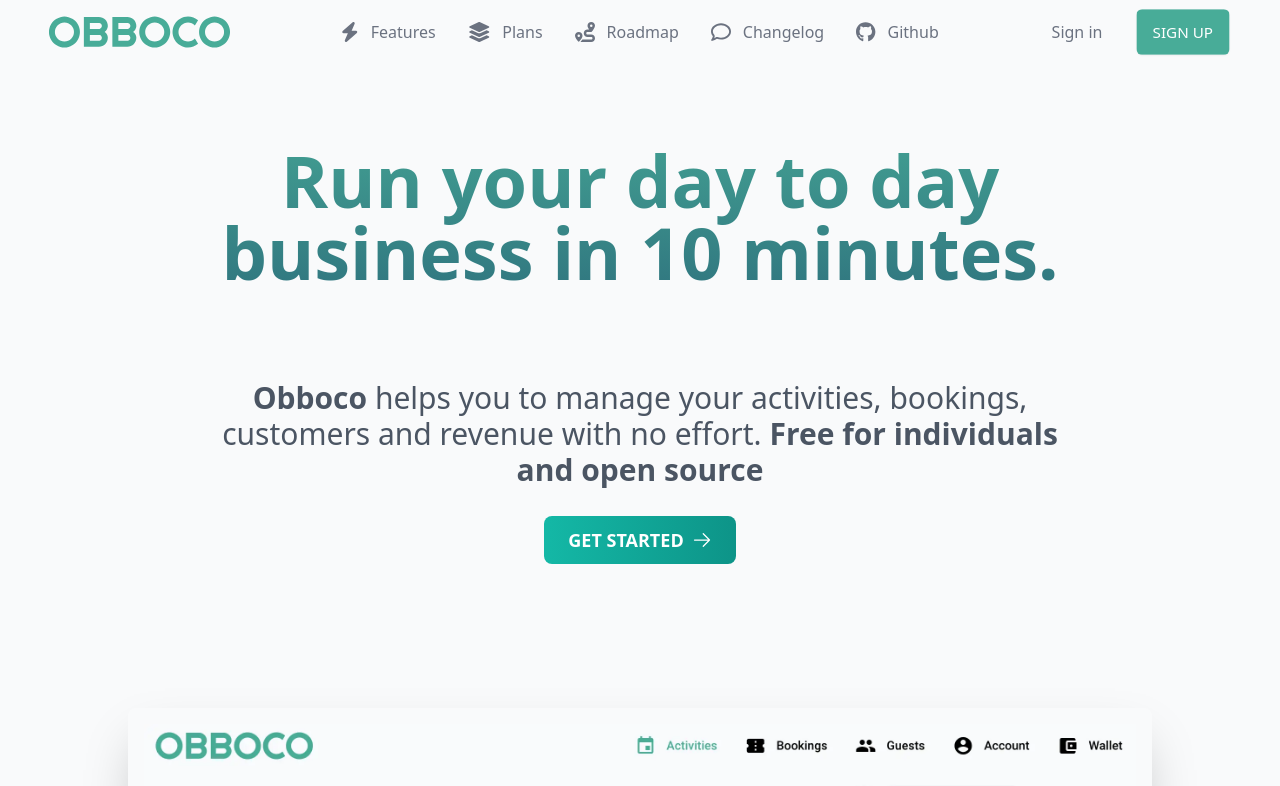
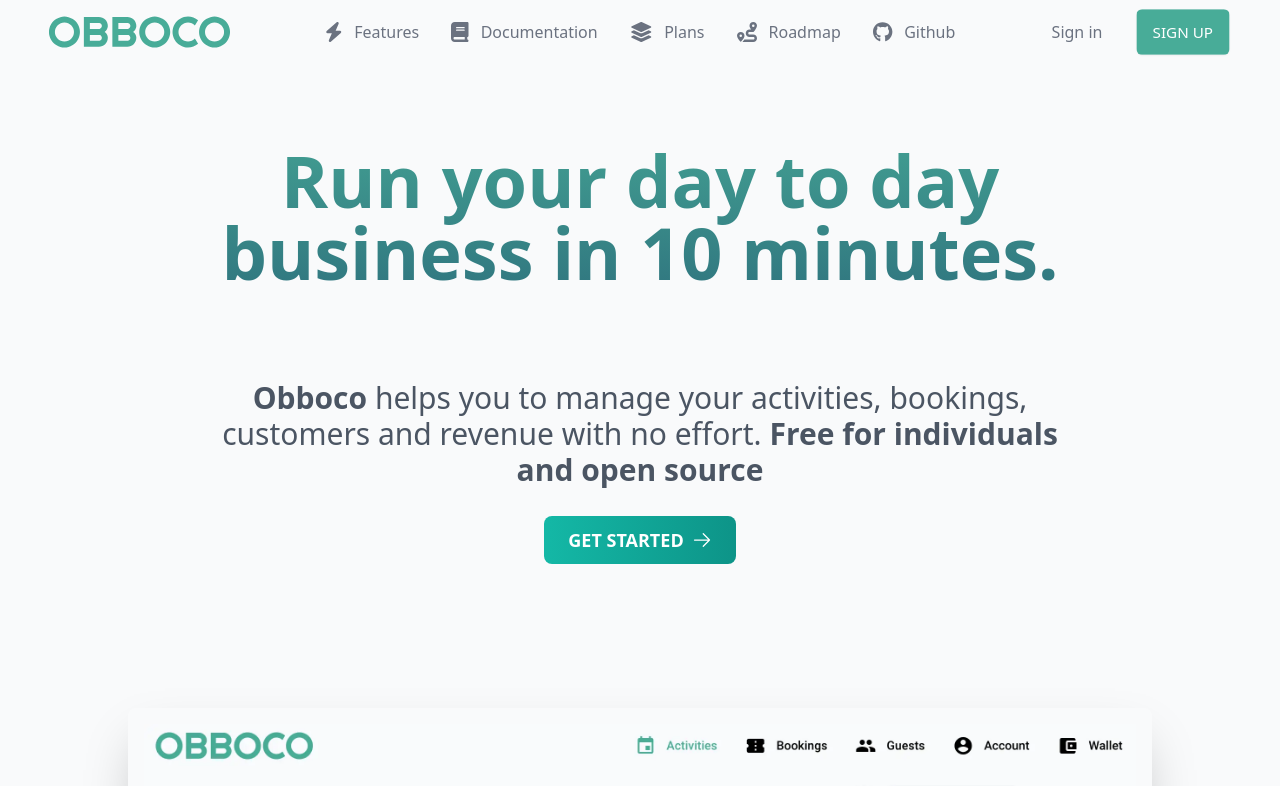
Before and after one commit to obboco/obboco-landing, a Nuxt app: page / in a window 1280 px wide. Shown: the top 786 px of the page. Built offline with nearby package versions, Linux system fonts and the light colour scheme.

Commit message:
Add documentation link into the header

```diff
--- a/components/Header.vue
+++ b/components/Header.vue
@@ -24,6 +24,15 @@
           </li>
           <li>
             <a
+              :href="documentationUrl"
+              class="text-base font-medium text-gray-500 hover:text-gray-900"
+            >
+              <font-awesome-icon icon="fa-solid fa-book" size="lg" />
+              Documentation
+            </a>
+          </li>
+          <li>
+            <a
               href="/plans"
               class="text-base font-medium text-gray-500 hover:text-gray-900"
             >
@@ -39,16 +48,6 @@
             >
               <font-awesome-icon icon="fa-solid fa-route" size="lg" />
               Roadmap
-            </a>
-          </li>
-          <li>
-            <a
-              href="https://github.com/orgs/obboco/discussions"
-              class="text-base font-medium text-gray-500 hover:text-gray-900"
-              target="_blank"
-            >
-              <font-awesome-icon icon="fa-regular fa-comment" size="lg" />
-              Changelog
             </a>
           </li>
           <li>
@@ -106,6 +105,12 @@
                 >
               </li>
               <li>
+                <a :href="documentationUrl"
+                  ><font-awesome-icon icon="fa-solid fa-book" size="lg" />
+                  <span class="text-base font-medium">Documentation </span></a
+                >
+              </li>
+              <li>
                 <a href="/plans">
                   <font-awesome-icon icon="fa-solid fa-layer-group" size="lg" />
                   <span class="text-base font-medium">Pricing </span></a
@@ -118,15 +123,6 @@
                 >
                   <font-awesome-icon icon="fa-solid fa-route" size="lg" />
                   <span class="text-base font-medium">Roadmap </span></a
-                >
-              </li>
-              <li>
-                <a
-                  href="https://github.com/orgs/obboco/discussions"
-                  target="_blank"
-                >
-                  <font-awesome-icon icon="fa-regular fa-comment" size="lg" />
-                  <span class="text-base font-medium">Changelog </span></a
                 >
               </li>
               <li>
@@ -170,6 +166,7 @@
 const runtimeConfig = useRuntimeConfig();
 const loginUrl = runtimeConfig.loginUrl;
 const registerUrl = runtimeConfig.registerUrl;
+const documentationUrl = runtimeConfig.documentationUrl;
 </script>
 
 <style scoped>
--- a/nuxt.config.ts
+++ b/nuxt.config.ts
@@ -4,7 +4,8 @@
     apiSecret: '',
     public: {
       loginUrl: process.env.NUXT_LOGIN_URL,
-      registerUrl: process.env.NUXT_REGISTER_URL
+      registerUrl: process.env.NUXT_REGISTER_URL,
+      documentationUrl: process.env.NUXT_DOCUMENTATION_URL,
     }
   },
   plugins: [{ src: '~/plugins/font-awesome.ts' }],
--- a/plugins/font-awesome.ts
+++ b/plugins/font-awesome.ts
@@ -4,11 +4,12 @@
 import {
   faRoute,
   faBolt,
+  faBook,
   faLayerGroup
 } from '@fortawesome/free-solid-svg-icons';
 import { faComment } from '@fortawesome/free-regular-svg-icons';
 
-library.add(faGithub, faRoute, faComment, faBolt, faLayerGroup);
+library.add(faGithub, faRoute, faComment, faBolt, faBook, faLayerGroup);
 
 config.autoAddCss = false;
 
```
Also changed, not shown: 1 other file (tests, documents, lock files or other folders).
